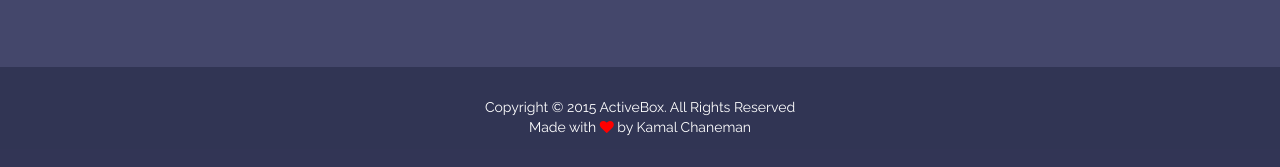
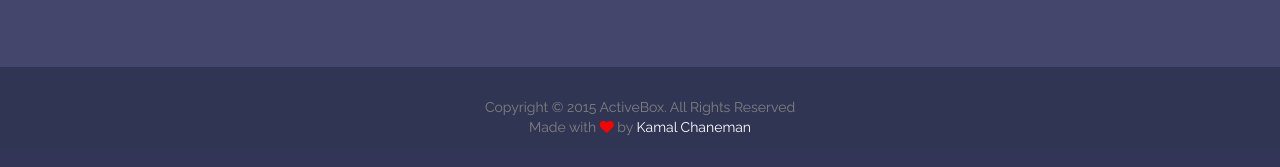
Before and after one commit to kkleina/project-7-7, a website: page index.html in a window 1280 px wide. Shown: the part 4170-4337 px from the top of the page. Drawn offline with nearby package versions, Linux system fonts and the light colour scheme.

Commit message:
Little change footer style

```diff
--- a/scss/style.scss
+++ b/scss/style.scss
@@ -473,11 +473,11 @@ header {
 
     .row:nth-of-type(2) {
         background: $secondColorDarker;
-        color: #808080;
         padding: 30px 0;
 
         p {
             margin: 0;
+            color: #808080;
         }
 
         a {
```
Also changed, not shown: style.css, 2 other files.
